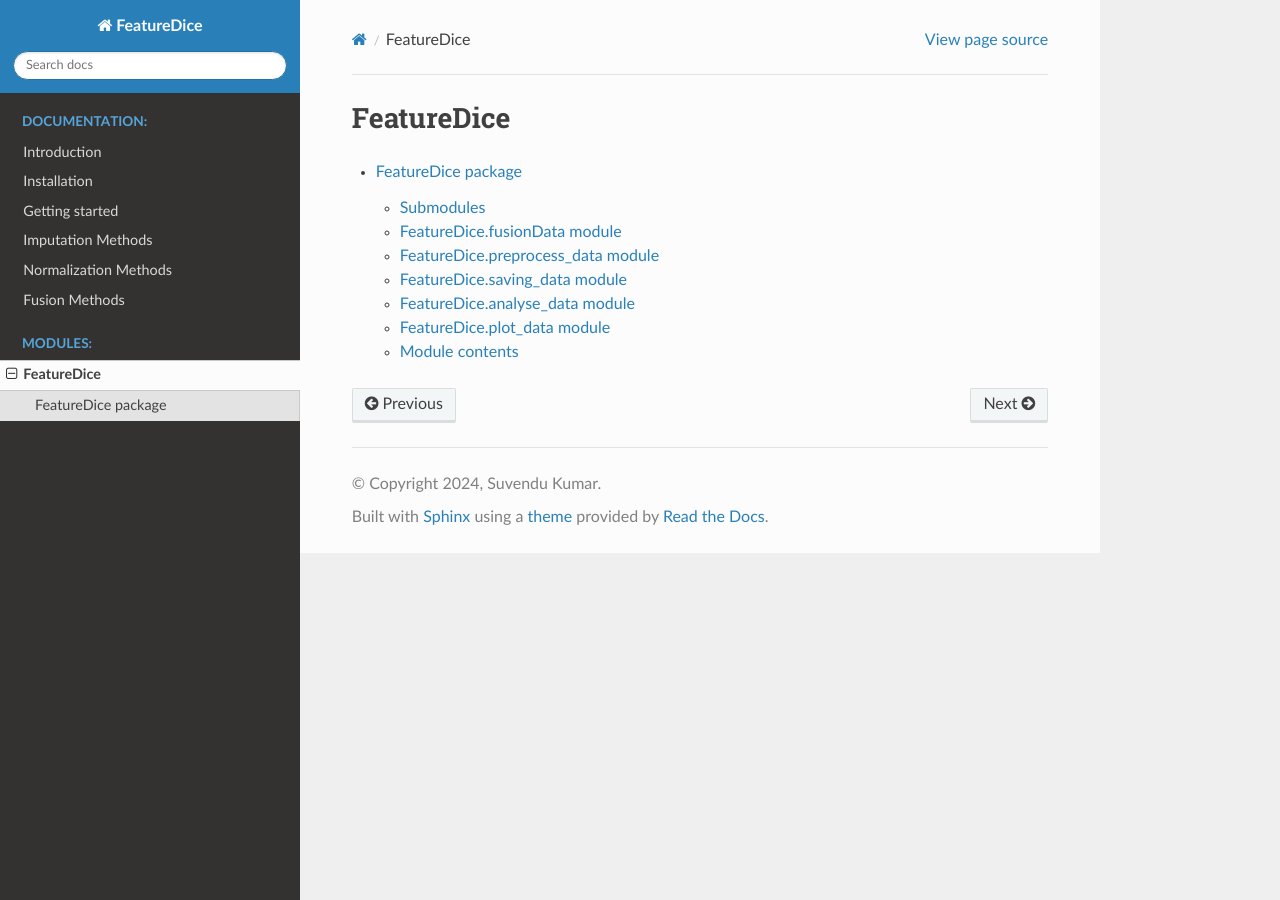
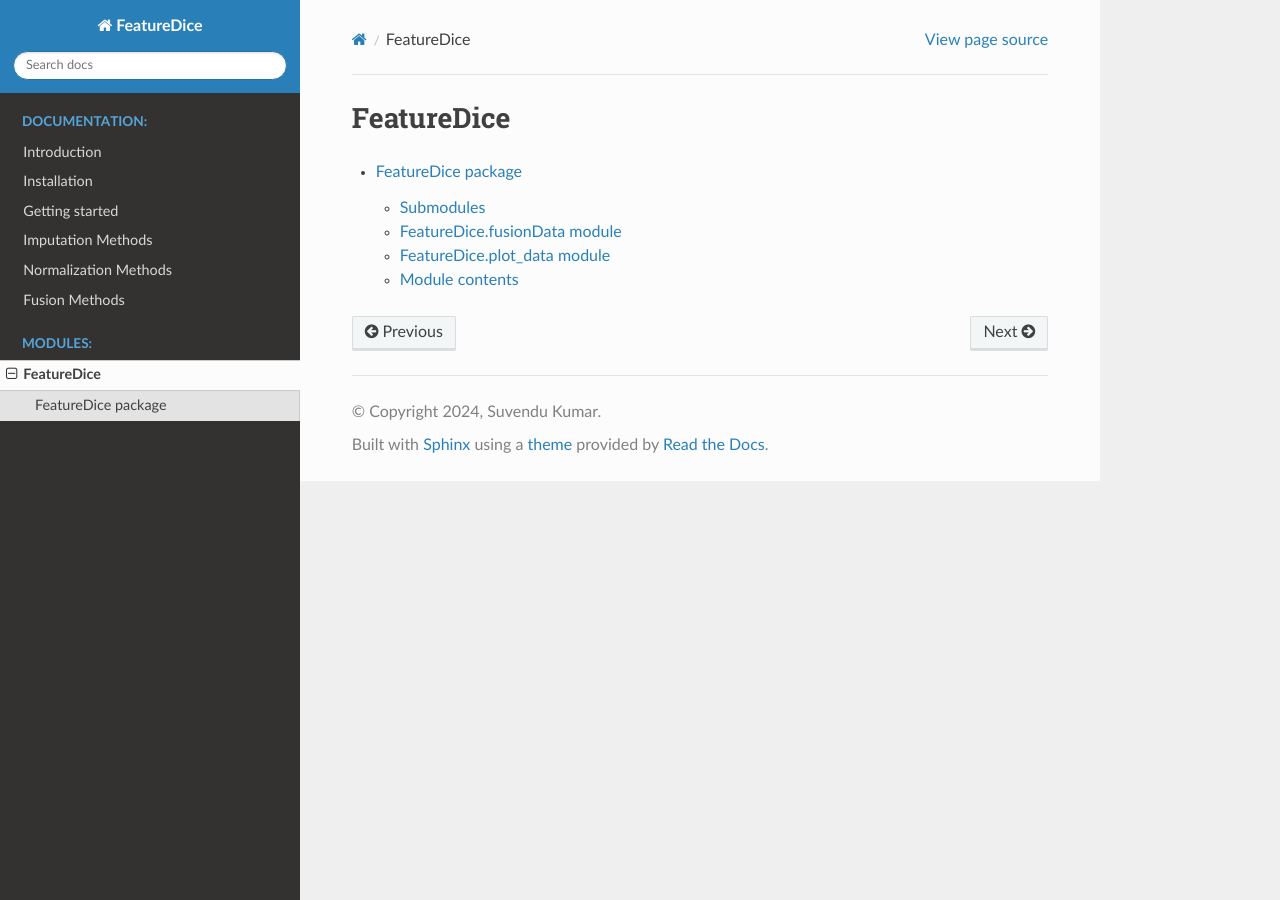
Before and after one commit to suvendu-kumar/FeatureDice, a Sphinx documentation site: the page built from docs/modules.rst, in a window 1280 px wide. Built offline with Sphinx 7.4.7 and the Read the Docs theme 2.0.0, drawn with Linux system fonts in a browser that asks for light colours.

Commit message:
Update FeatureDice.rst

```diff
--- a/docs/FeatureDice.rst
+++ b/docs/FeatureDice.rst
@@ -9,33 +9,6 @@ FeatureDice.fusionData module
 -----------------------------
 
 .. automodule:: FeatureDice.fusionData
-   :members:
-   :undoc-members:
-   :show-inheritance:
-
-
-FeatureDice.preprocess\_data module
------------------------------------
-
-.. automodule:: FeatureDice.preprocess_data
-   :members:
-   :undoc-members:
-   :show-inheritance:
-
-
-FeatureDice.saving\_data module
--------------------------------
-
-.. automodule:: FeatureDice.saving_data
-   :members:
-   :undoc-members:
-   :show-inheritance:
-
-
-FeatureDice.analyse\_data module
---------------------------------
-
-.. automodule:: FeatureDice.analyse_data
    :members:
    :undoc-members:
    :show-inheritance:
```
